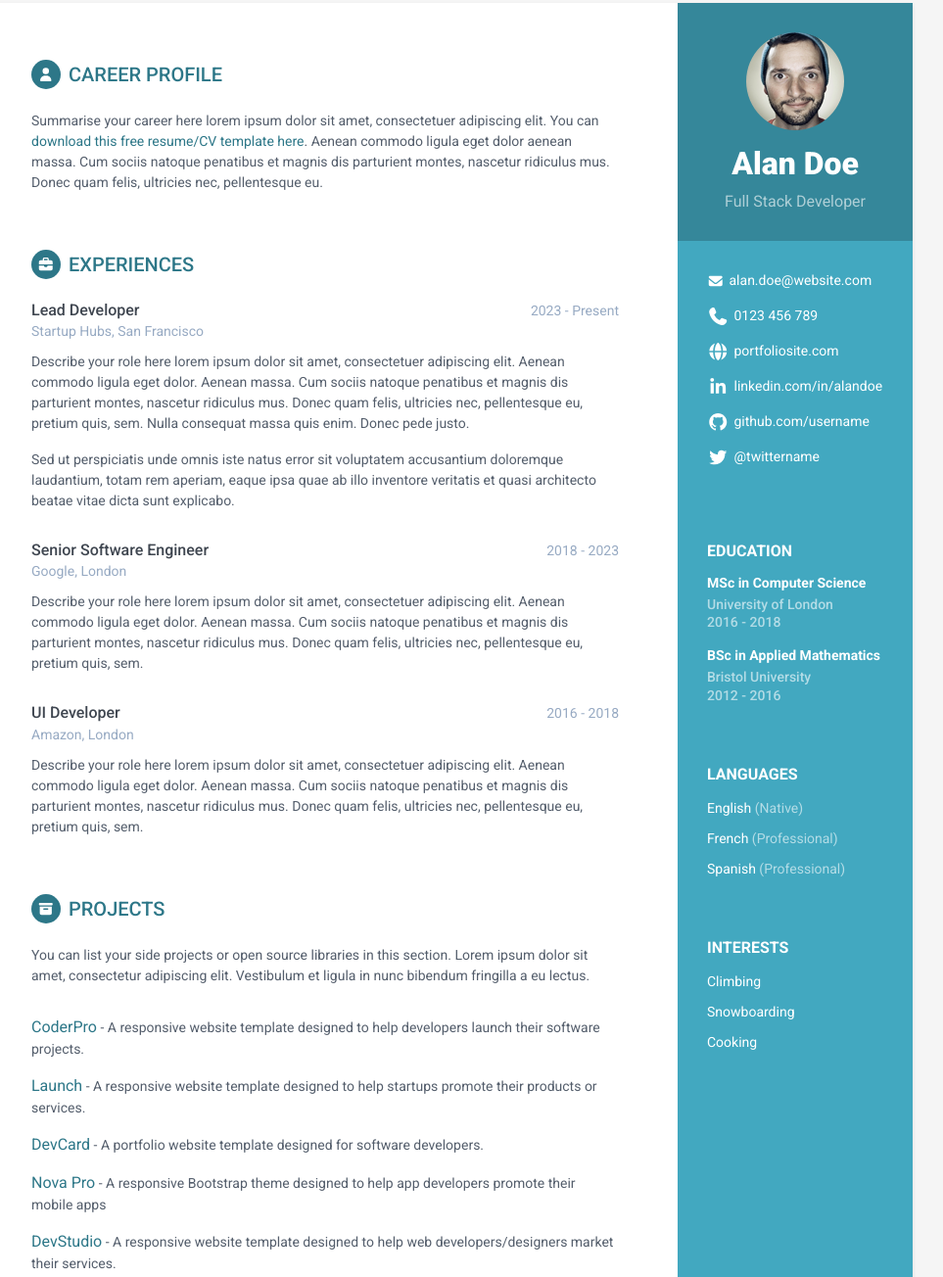
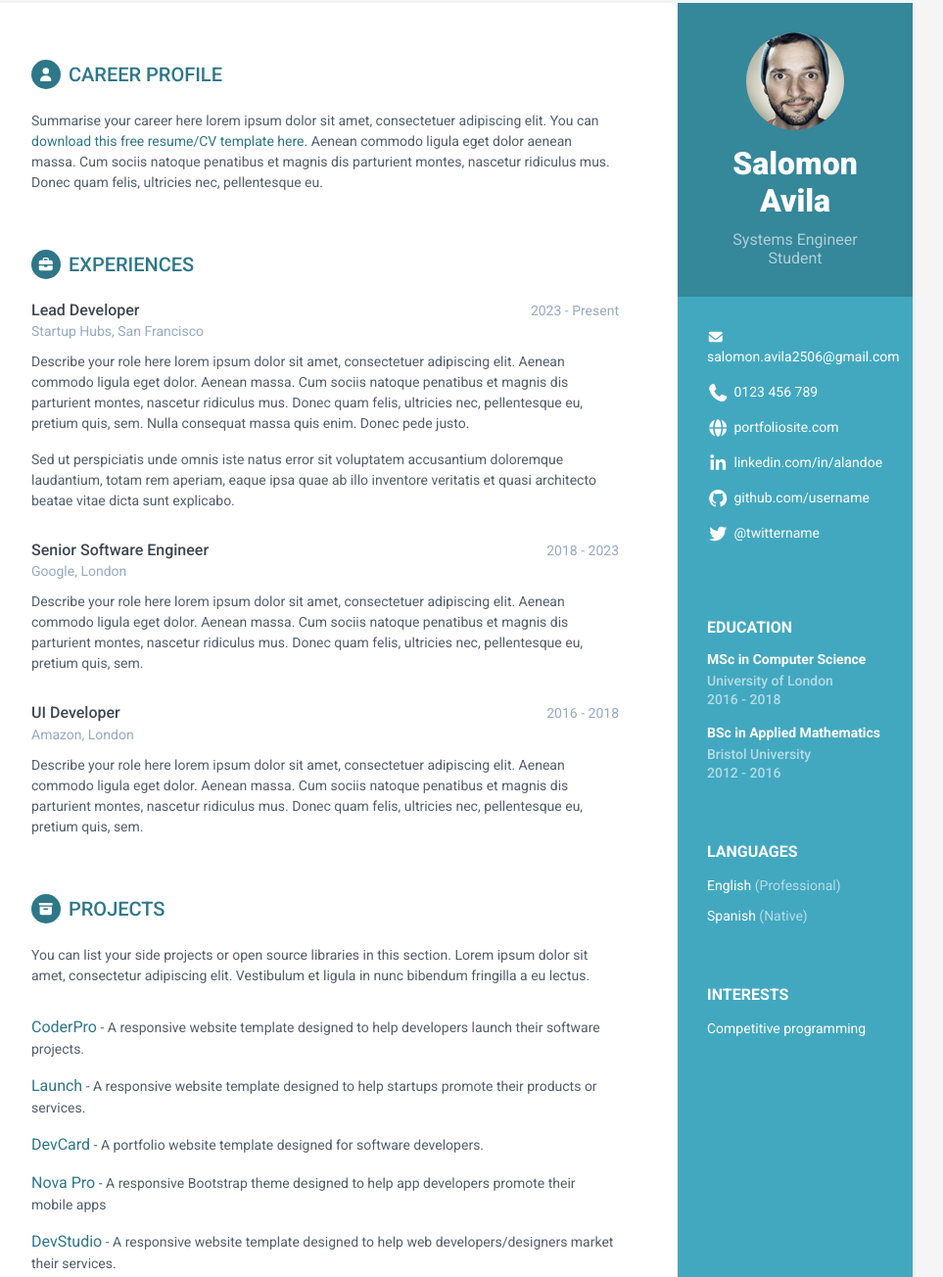
Before and after one commit to MrMich34/MrMich34.github.io, a plain HTML site: page index.html in a window 1280 px wide. Shown: the part 45-1349 px from the top of the page at 98% size, without its empty margins (188-1151 px from the left). Drawn offline with Linux system fonts and the light colour scheme.

Commit message:
Actualiacion de nombre, educacion e intereses

```diff
--- a/index.html
+++ b/index.html
@@ -25,13 +25,13 @@
         <div class="sidebar-wrapper">
             <div class="profile-container">
                 <img class="profile" src="assets/images/profile.png" alt="" />
-                <h1 class="name">Alan Doe</h1>
-                <h3 class="tagline">Full Stack Developer</h3>
+                <h1 class="name">Salomon Avila</h1>
+                <h3 class="tagline">Systems Engineer Student</h3>
             </div><!--//profile-container-->
 
             <div class="contact-container container-block">
                 <ul class="list-unstyled contact-list">
-                    <li class="email"><i class="fa-solid fa-envelope"></i><a href="mailto: yourname@email.com">alan.doe@website.com</a></li>
+                    <li class="email"><i class="fa-solid fa-envelope"></i><a href="mailto: yourname@email.com">salomon.avila2506@gmail.com</a></li>
                     <li class="phone"><i class="fa-solid fa-phone"></i><a href="tel:0123 456 789">0123 456 789</a></li>
                     <li class="website"><i class="fa-solid fa-globe"></i><a href="https://themes.3rdwavemedia.com/bootstrap-templates/resume/orbit-free-resume-cv-bootstrap-theme-for-developers/" target="_blank">portfoliosite.com</a></li>
                     <li class="linkedin"><i class="fa-brands fa-linkedin-in"></i><a href="#" target="_blank">linkedin.com/in/alandoe</a></li>
@@ -56,18 +56,15 @@
             <div class="languages-container container-block">
                 <h2 class="container-block-title">Languages</h2>
                 <ul class="list-unstyled interests-list">
-                    <li>English <span class="lang-desc">(Native)</span></li>
-                    <li>French <span class="lang-desc">(Professional)</span></li>
-                    <li>Spanish <span class="lang-desc">(Professional)</span></li>
+                    <li>English <span class="lang-desc">(Professional)</span></li>
+                    <li>Spanish <span class="lang-desc">(Native)</span></li>
                 </ul>
             </div><!--//interests-->
 
             <div class="interests-container container-block">
                 <h2 class="container-block-title">Interests</h2>
                 <ul class="list-unstyled interests-list">
-                    <li>Climbing</li>
-                    <li>Snowboarding</li>
-                    <li>Cooking</li>
+                    <li>Competitive programming</li>
                 </ul>
             </div><!--//interests-->
 
```
